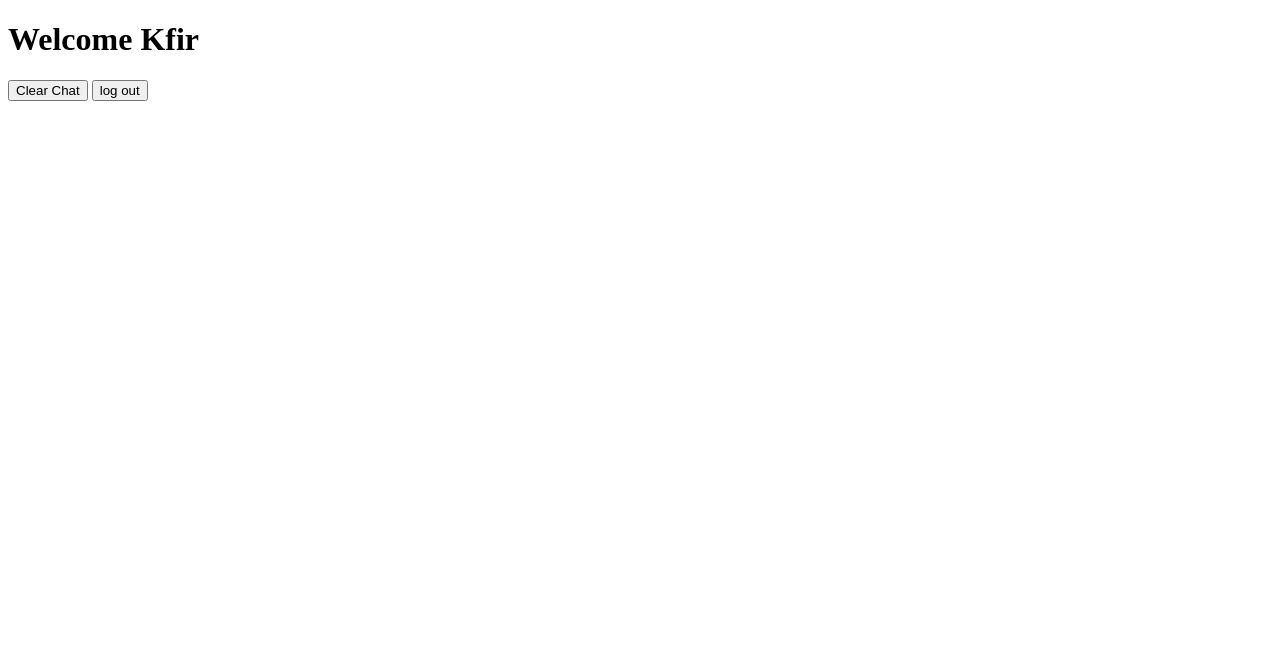
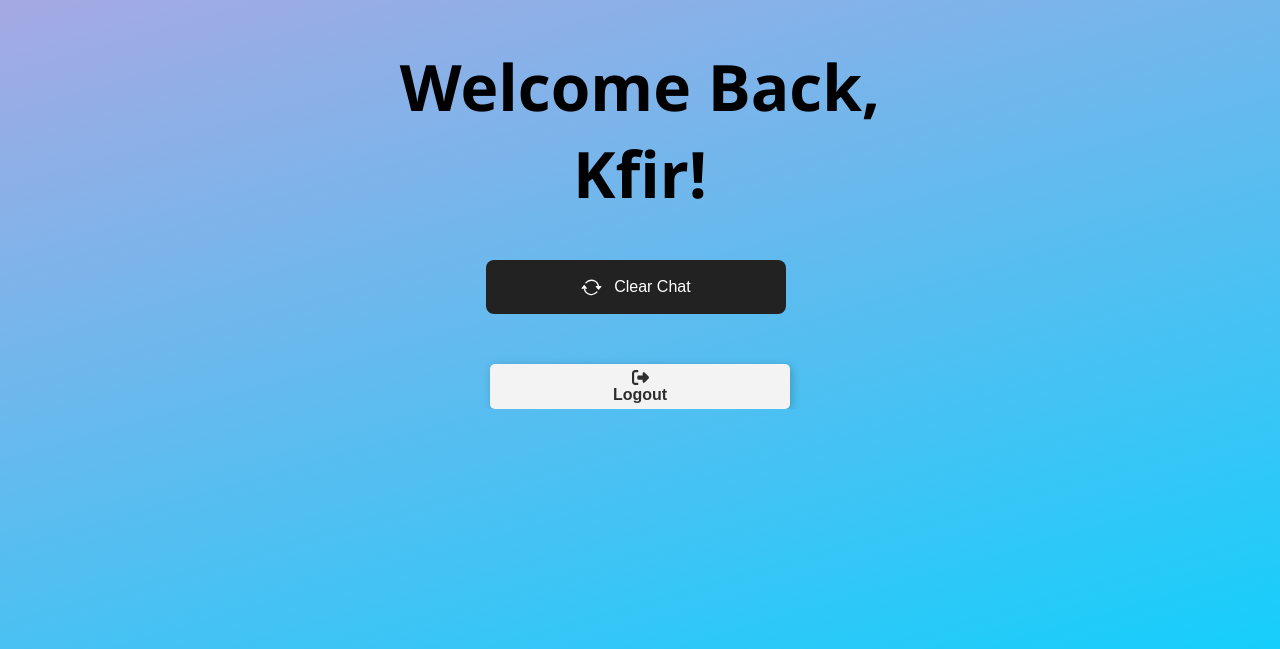
Before and after one commit to Colon101/yayyChattt, a Flask app: page /admin/ in a window 1280 px wide. Shown: the top 649 px of the page. Run offline with Flask 3, Linux system fonts and the light colour scheme; the visitor is signed in with stand-in values (Sample User, id 1).

Commit message:
idk a bunch of stuff

```diff
--- a/app.py
+++ b/app.py
@@ -1,4 +1,5 @@
-from flask import Flask, request, jsonify, send_from_directory, render_template, send_file, flash, redirect, url_for, Blueprint,session,abort,Response
+import time
+from flask import Flask, make_response, request, jsonify, send_from_directory, render_template, send_file, flash, redirect, url_for, Blueprint,session,abort,Response
 from datetime import timedelta
 from flask_limiter import Limiter
 from flask_limiter.util import get_remote_address
@@ -40,7 +41,6 @@ def create_table():
 create_table()
 minify = Minify()
 minify.init_app(app)
-
 @admin_bp.route("/login", methods=["POST", "GET"])
 def admin_login_page():
     if request.method == 'POST':
@@ -53,7 +53,9 @@ def admin_login_page():
             return redirect(url_for('admin.admin_dashboard'))
         else:
             session["was_flashed"] = True
+
             flash('Invalid login credentials', 'error')
+
             return render_template("login.html")
 
     if session.get("authenticated"):
@@ -84,18 +86,35 @@ def admin_dashboard():
         # You can add any logic you need for the admin dashboard
         return render_template("admin.html")
     else:
-        flash('You need to log in first', 'error')
+        if session.get('logging_out') == False:
+            flash('You need to log in first', 'error')
+        session['logging_out'] = False
         return redirect(url_for('admin.admin_login_page'))
 @app.route('/spinner.gif')
 def spinner():
     file_path = 'Spinner.gif'
-    return send_file(file_path, mimetype='image/gif')
-@app.route('/')
+
+    # Check if the file exists
+    if not os.path.isfile(file_path):
+        return "File not found", 404
+
+    # Get the file modification time for caching purposes
+    file_mtime = os.path.getmtime(file_path)
+
+    # Set cache control headers
+    response = make_response(send_file(file_path, mimetype='image/gif'))
+    response.headers['Cache-Control'] = 'public, max-age=31536000'  # Cache for 1 year (adjust as needed)
+    response.headers['Last-Modified'] = time.strftime('%a, %d %b %Y %H:%M:%S GMT', time.gmtime(file_mtime))
+
+    return response
+
+@app.route('/',methods=["GET"])
 def index():
     return render_template('index.html')
 @admin_bp.route("log_out")
 def logout():
     session['authenticated'] = False
+    session['logging_out'] = True
     session.pop('_flashes',None)
     flash("logged out successfully","error")
     return Response(status=200)
@@ -181,7 +200,9 @@ def split_array(arr, chunk_size=50):
         result.append(arr[-last_chunk_size:])
 
     return result
-
+@app.route("/googleda02a14363e5ccd8.html")
+def a():
+    return "google-site-verification: googleda02a14363e5ccd8.html" ,200
 app.register_blueprint(admin_bp)
 app.permanent_session_lifetime = timedelta(hours=1)
 if __name__ == '__main__':
--- a/template/admin/admin.html
+++ b/template/admin/admin.html
@@ -2,22 +2,191 @@
 <html lang="en">
 
 <head>
-    <meta charset="UTF-8">
-    <meta name="viewport" content="width=device-width, initial-scale=1.0">
+    <meta charset="UTF-8" />
+    <meta name="viewport" content="width=device-width, initial-scale=1">
+    <meta name=description content="Wsg kfir aint no way for any bots to find this but hey idc LUL">
     <title>AnonChat - Admin</title>
+    <style>
+        body {
+            margin: 0;
+            padding: 0;
+            font-family: "Segoe UI", Tahoma, Geneva, Verdana, sans-serif;
+            background: rgb(2, 0, 36);
+            background: linear-gradient(344deg,
+                    rgba(2, 0, 36, 1) 0%,
+                    rgba(0, 212, 255, 1) 0%,
+                    rgba(166, 169, 227, 1) 100%) no-repeat center center fixed;
+            width: 100%;
+            height: 100%;
+        }
+
+        h1 {
+            font-size: 4em;
+            text-align: center;
+            z-index: 5;
+        }
+
+        @media screen and (max-width: 700px) {
+            h1 {
+                font-size: 13vw;
+                text-align: center;
+                z-index: 5;
+            }
+
+        }
+
+
+        .button {
+            color: white;
+            background-color: #222;
+            font-weight: 500;
+            border-radius: 0.5rem;
+            font-size: 1rem;
+            line-height: 2rem;
+            padding-left: 2rem;
+            padding-right: 2rem;
+            padding-top: 0.7rem;
+            padding-bottom: 0.7rem;
+            cursor: pointer;
+            text-align: center;
+            margin-right: 0.5rem;
+            display: flex;
+            justify-content: center;
+            align-items: center;
+            border: none;
+            width: 300px;
+        }
+
+        .button:hover {
+            background-color: #333;
+        }
+
+        .button svg {
+            display: inline;
+            width: 1.3rem;
+            height: 1.3rem;
+            margin-right: 0.75rem;
+            color: white;
+
+        }
+
+        .button:focus svg {
+            animation: spin_357 0.5s ease-in-out;
+        }
+
+        @keyframes spin_357 {
+            from {
+                transform: rotate(0deg);
+            }
+
+            to {
+                transform: rotate(360deg);
+            }
+        }
+
+        .buttons-container {
+            display: flex;
+            flex-direction: column;
+            justify-content: center;
+            align-content: center;
+            align-items: center;
+            gap: 50px;
+        }
+
+        .logout {
+            --black: #000000;
+            --ch-black: #141414;
+            --eer-black: #1b1b1b;
+            --night-rider: #2e2e2e;
+            --white: #ffffff;
+            --af-white: #f3f3f3;
+            --ch-white: #e1e1e1;
+            width: 300px;
+            height: 45px;
+            border: none;
+            border-radius: 5px;
+            cursor: pointer;
+            position: relative;
+            overflow: hidden;
+            transition-duration: 0.3s;
+            box-shadow: 2px 2px 10px rgba(0, 0, 0, 0.199);
+            background-color: var(--af-white);
+        }
+
+        .logout:hover {
+            background-color: rgb(255, 65, 65);
+        }
+
+        /* plus sign */
+        .sign {
+            width: 100%;
+            transition-duration: 0.3s;
+            display: flex;
+            align-items: center;
+            justify-content: center;
+
+        }
+
+        .sign svg {
+            width: 17px;
+        }
+
+        .sign svg path {
+            fill: var(--night-rider);
+        }
+
+        /* text */
+        .text {
+            color: var(--night-rider);
+            font-size: 1.2em;
+            font-weight: 600;
+        }
+
+        * {
+            overflow: hidden;
+        }
+
+        /* hover effect on button width */
+    </style>
 </head>
 
 <body>
-    <h1>Welcome Kfir</h1>
-    <button onclick="clearChat()">Clear Chat</button>
-    <button onclick="logOut()">log out</button>
+    <h1>Welcome Back, <br> Kfir!</h1>
+    <div class="buttons-container">
+        <button type="button" class="button" onclick="clearChat()">
+            <svg xmlns="http://www.w3.org/2000/svg" fill="currentColor" class="bi bi-arrow-repeat" viewBox="0 0 16 16">
+                <path
+                    d="M11.534 7h3.932a.25.25 0 0 1 .192.41l-1.966 2.36a.25.25 0 0 1-.384 0l-1.966-2.36a.25.25 0 0 1 .192-.41zm-11 2h3.932a.25.25 0 0 0 .192-.41L2.692 6.23a.25.25 0 0 0-.384 0L.342 8.59A.25.25 0 0 0 .534 9z">
+                </path>
+                <path fill-rule="evenodd"
+                    d="M8 3c-1.552 0-2.94.707-3.857 1.818a.5.5 0 1 1-.771-.636A6.002 6.002 0 0 1 13.917 7H12.9A5.002 5.002 0 0 0 8 3zM3.1 9a5.002 5.002 0 0 0 8.757 2.182.5.5 0 1 1 .771.636A6.002 6.002 0 0 1 2.083 9H3.1z">
+                </path>
+            </svg>
+            Clear Chat
+        </button>
+
+        <button class="logout" onclick="logOut()">
+            <div class="sign">
+                <svg viewBox="0 0 512 512">
+                    <path
+                        d="M377.9 105.9L500.7 228.7c7.2 7.2 11.3 17.1 11.3 27.3s-4.1 20.1-11.3 27.3L377.9 406.1c-6.4 6.4-15 9.9-24 9.9c-18.7 0-33.9-15.2-33.9-33.9l0-62.1-128 0c-17.7 0-32-14.3-32-32l0-64c0-17.7 14.3-32 32-32l128 0 0-62.1c0-18.7 15.2-33.9 33.9-33.9c9 0 17.6 3.6 24 9.9zM160 96L96 96c-17.7 0-32 14.3-32 32l0 256c0 17.7 14.3 32 32 32l64 0c17.7 0 32 14.3 32 32s-14.3 32-32 32l-64 0c-53 0-96-43-96-96L0 128C0 75 43 32 96 32l64 0c17.7 0 32 14.3 32 32s-14.3 32-32 32z">
+                    </path>
+                </svg>
+            </div>
+
+            <div class="text">Logout</div>
+        </button>
+    </div>
+
     <script>
         function clearChat() {
-            fetch("clear_chat")
+            fetch("clear_chat");
         }
         function logOut() {
-            fetch("log_out")
-            window.location.href = "login"
+            fetch("log_out");
+            window.location.href = "login";
+            window.location.href = "login";
+            window.location.href = "login";
         }
     </script>
 </body>
```
Also changed, not shown: template/admin/login.html (+5 -3 lines), template/index.html (+5 -5 lines), template/uncompiled/uncompiled.index.html (+4 -4 lines), 1 other file.
